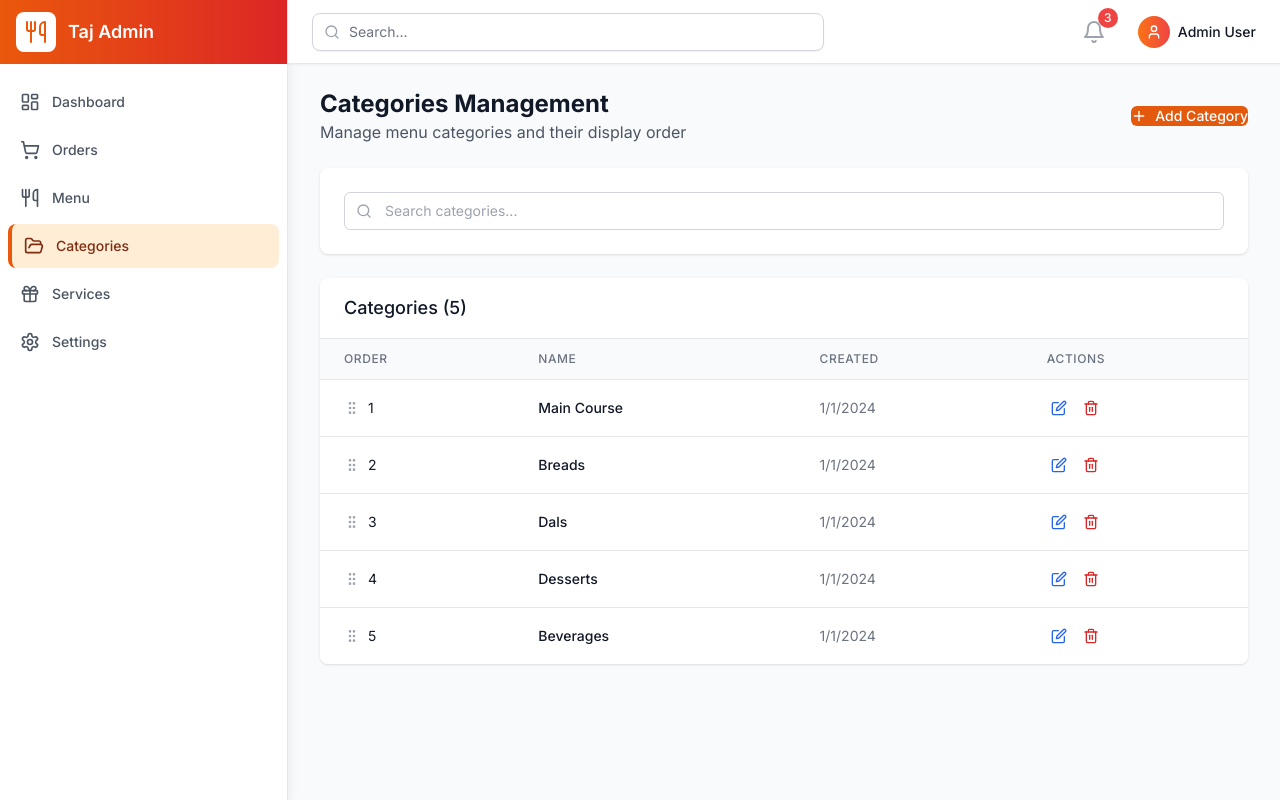
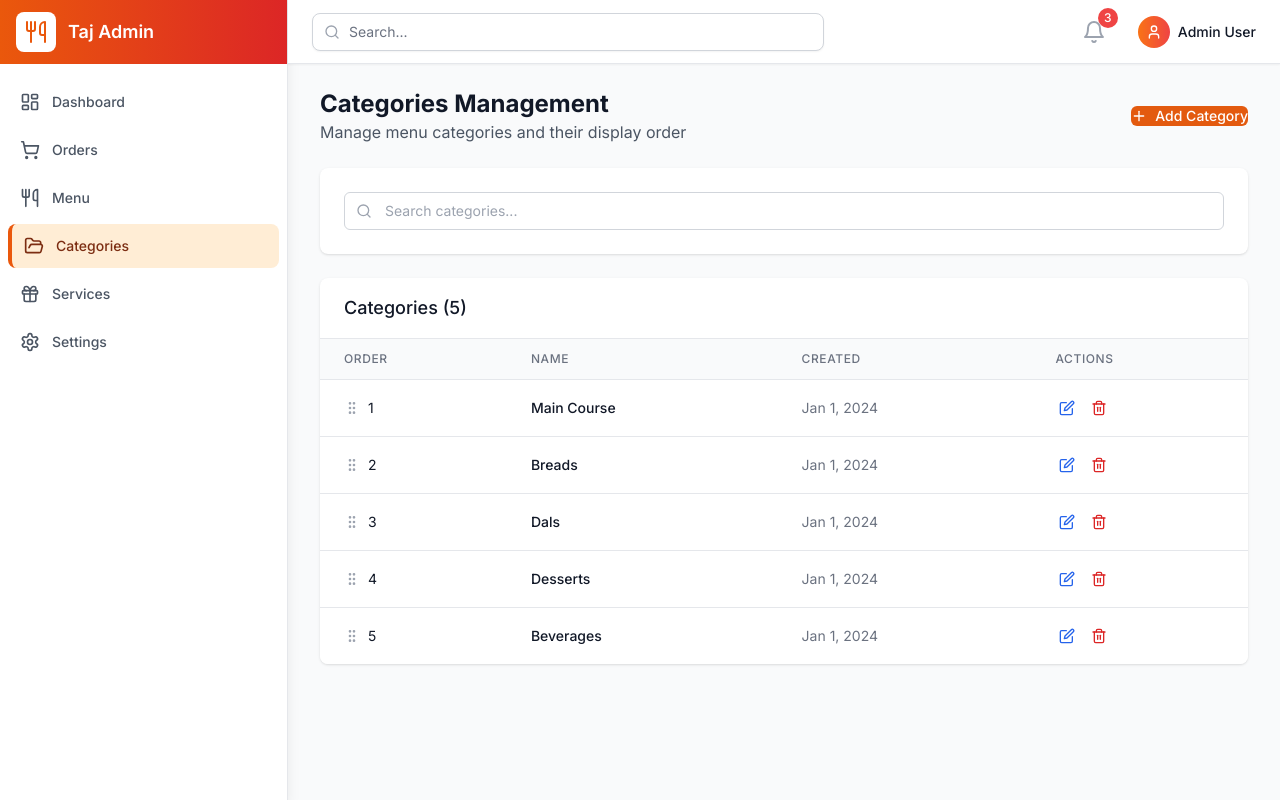
Before and after one commit to VARUN1128/al_taj_dashboard, a Next.js app: page /admin/categories in a window 1280 px wide. Built offline with nearby package versions, Linux system fonts and the light colour scheme.

Commit message:
Fix hydration error by using consistent date formatting

```diff
--- a/app/admin/categories/page.tsx
+++ b/app/admin/categories/page.tsx
@@ -171,7 +171,11 @@ export default function CategoriesPage() {
                     </div>
                   </td>
                   <td className="px-3 sm:px-6 py-2 sm:py-4 whitespace-nowrap text-xs sm:text-sm text-gray-500 hidden sm:table-cell">
-                    {new Date(category.created_at).toLocaleDateString()}
+                    {new Date(category.created_at).toLocaleDateString('en-US', {
+                      year: 'numeric',
+                      month: 'short',
+                      day: 'numeric'
+                    })}
                   </td>
                   <td className="px-3 sm:px-6 py-2 sm:py-4 whitespace-nowrap text-xs sm:text-sm font-medium">
                     <div className="flex gap-1 sm:gap-2">
--- a/app/admin/page.tsx
+++ b/app/admin/page.tsx
@@ -390,7 +390,11 @@ export default function Dashboard() {
                       </span>
                     </td>
                     <td className="px-3 sm:px-6 py-2 sm:py-4 whitespace-nowrap text-xs sm:text-sm text-gray-500 hidden sm:table-cell">
-                      {new Date(order.created_at).toLocaleDateString()}
+                      {new Date(order.created_at).toLocaleDateString('en-US', {
+                        year: 'numeric',
+                        month: 'short',
+                        day: 'numeric'
+                      })}
                     </td>
                   </tr>
                 ))}
```
Also changed, not shown: 1 other file (tests, documents, lock files or other folders).
